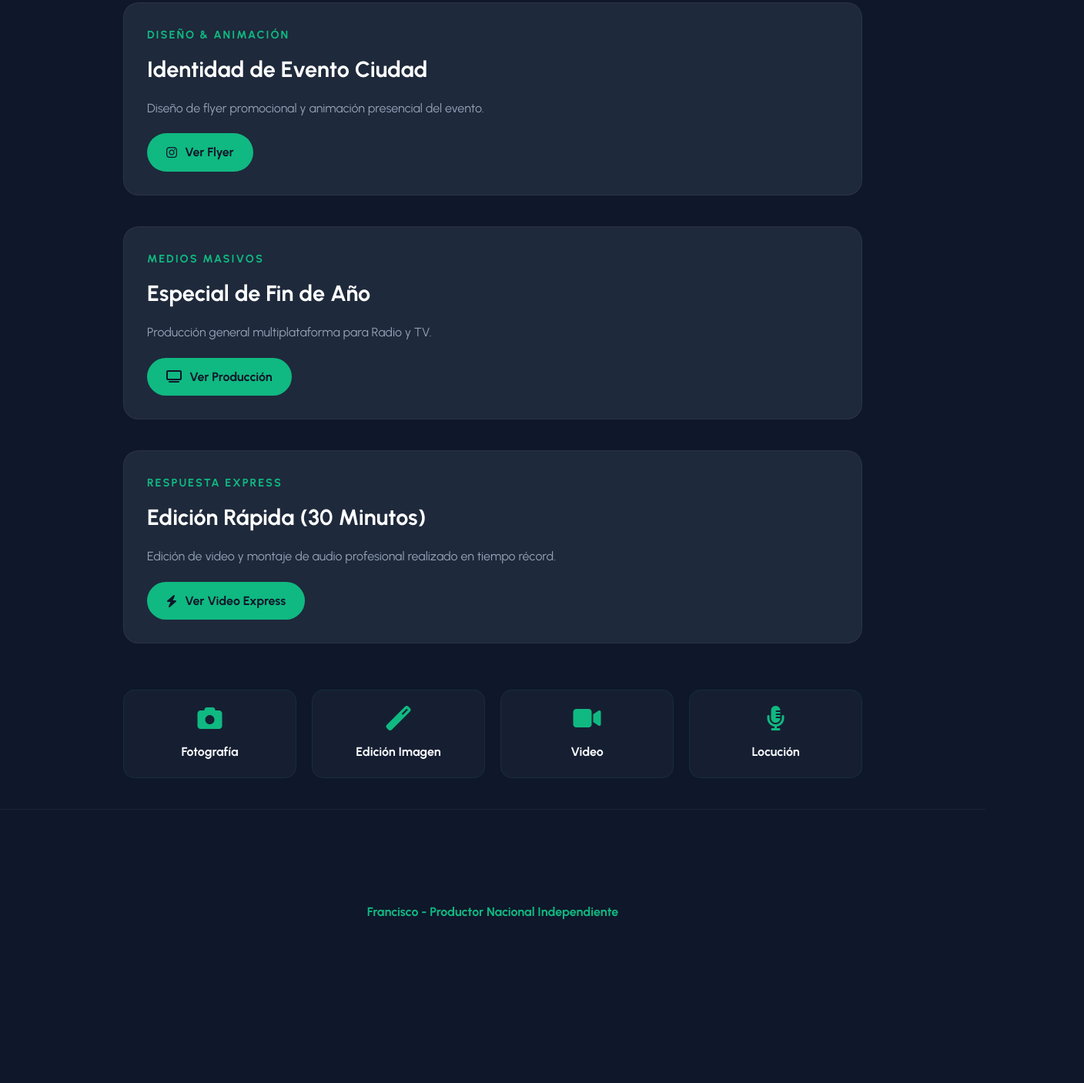
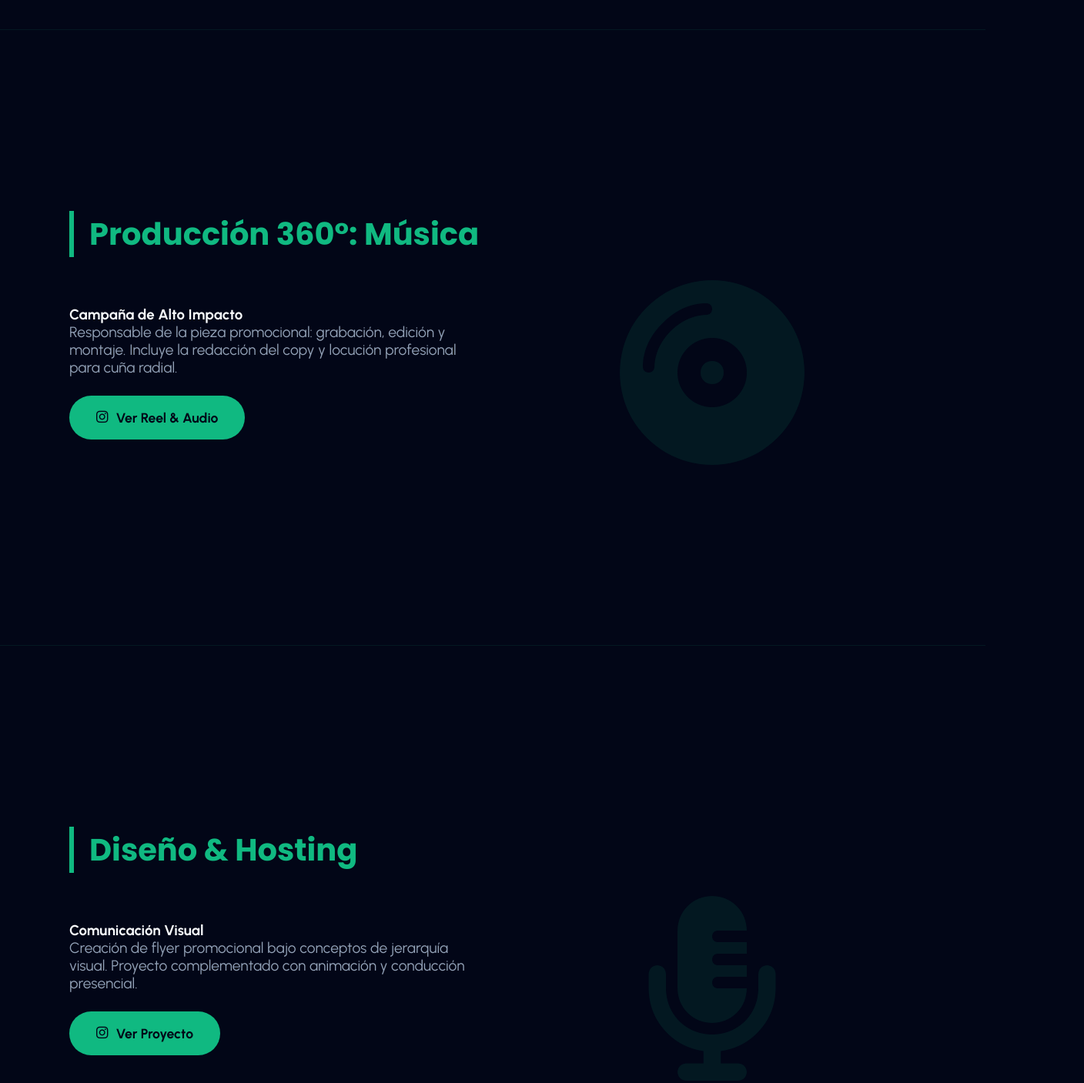
Before and after one commit to Frankcastell20/Portafolio_marketing, a plain HTML site: page index.html in a window 1280 px wide. Shown: the part 761-2168 px from the top of the page at 77% size, 1408 px wide, since content can reach past the window. Before the commit the page ends 2079 px from the top, so only its background shows below. Drawn offline with Linux system fonts and the light colour scheme.

Commit message:
Update index.html

```diff
--- a/index.html
+++ b/index.html
@@ -3,92 +3,170 @@
 <head>
     <meta charset="UTF-8">
     <meta name="viewport" content="width=device-width, initial-scale=1.0">
-    <title>Portafolio Profesional | Francisco - Marketing & Producción</title>
+    <title>Portafolio Profesional - Francisco Castellanos</title>
     <link rel="preconnect" href="https://fonts.googleapis.com">
     <link rel="preconnect" href="https://fonts.gstatic.com" crossorigin>
     <link href="https://fonts.googleapis.com/css2?family=Urbanist:wght@400;600;700&family=Poppins:wght@700&display=swap" rel="stylesheet">
     <link rel="stylesheet" href="https://cdnjs.cloudflare.com/ajax/libs/font-awesome/6.5.1/css/all.min.css">
     <style>
+        /* DISEÑO LLAMATIVO ORIGINAL */
         * { box-sizing: border-box; margin: 0; padding: 0; }
-        body { background-color: #0f172a; color: #f8fafc; font-family: 'Urbanist', sans-serif; line-height: 1.6; }
-        .container { max-width: 1000px; margin: 0 auto; padding: 40px 20px; }
-        header { text-align: center; padding: 60px 0; background: radial-gradient(circle at top right, rgba(16, 185, 129, 0.1), transparent); }
-        h1 { font-family: 'Poppins', sans-serif; font-size: 3rem; line-height: 1.1; margin-bottom: 20px; color: #fff; }
+        body { background-color: #020617; color: #f8fafc; font-family: 'Urbanist', sans-serif; overflow-x: hidden; }
+
+        .slide {
+            min-height: 100vh;
+            width: 100%;
+            display: flex;
+            flex-direction: column;
+            justify-content: center;
+            align-items: center;
+            padding: 60px 20px;
+            position: relative;
+            border-bottom: 1px solid rgba(16, 185, 129, 0.1);
+        }
+
+        /* EFECTO DE RESPLANDOR FONDO */
+        .glow {
+            position: absolute;
+            width: 500px;
+            height: 500px;
+            background: radial-gradient(circle, rgba(16, 185, 129, 0.15) 0%, transparent 70%);
+            z-index: 0;
+            pointer-events: none;
+        }
+
+        .container { max-width: 1100px; width: 100%; z-index: 1; }
+
+        h1 { font-family: 'Poppins', sans-serif; font-size: clamp(2.5rem, 8vw, 5rem); line-height: 1; margin-bottom: 20px; text-align: center; }
+        .slide-title { font-family: 'Poppins', sans-serif; font-size: 2.5rem; font-weight: 700; color: #10b981; margin-bottom: 30px; border-left: 6px solid #10b981; padding-left: 20px; }
+
+        p { font-size: 1.2rem; color: #94a3b8; margin-bottom: 25px; }
         .accent { color: #10b981; }
-        header p { font-size: 1.2rem; color: #94a3b8; max-width: 700px; margin: 0 auto; }
-        .project-card { background: #1e293b; border-radius: 20px; margin-bottom: 40px; overflow: hidden; border: 1px solid rgba(255,255,255,0.05); display: flex; flex-direction: column; transition: transform 0.3s ease; }
-        .project-card:hover { transform: translateY(-5px); border-color: rgba(16, 185, 129, 0.3); }
-        .project-content { padding: 30px; }
-        .project-tag { color: #10b981; font-weight: 700; font-size: 0.9rem; text-transform: uppercase; letter-spacing: 2px; margin-bottom: 10px; display: block; }
-        h3 { font-size: 1.8rem; margin-bottom: 15px; color: #fff; }
-        .project-content p { color: #94a3b8; margin-bottom: 20px; }
-        .btn-link { display: inline-flex; align-items: center; gap: 10px; background: #10b981; color: #0f172a; padding: 12px 25px; border-radius: 50px; text-decoration: none; font-weight: 700; transition: 0.3s; }
-        .btn-link:hover { background: #34d399; }
-        .skills-grid { display: grid; grid-template-columns: repeat(auto-fit, minmax(200px, 1fr)); gap: 20px; margin-top: 60px; }
-        .skill-item { background: rgba(30, 41, 59, 0.5); padding: 20px; border-radius: 15px; text-align: center; border: 1px solid rgba(16, 185, 129, 0.1); }
-        .skill-item i { font-size: 2rem; color: #10b981; margin-bottom: 15px; }
-        footer { text-align: center; padding: 80px 0; border-top: 1px solid rgba(255,255,255,0.05); }
-        @media (min-width: 768px) { h1 { font-size: 4rem; } .project-card { flex-direction: row; } .project-content { flex: 1; } }
+
+        /* BOTÓN LLAMATIVO */
+        .btn-link {
+            display: inline-flex; align-items: center; gap: 10px;
+            background-color: #10b981; color: #020617;
+            padding: 18px 35px; border-radius: 50px;
+            text-decoration: none; font-weight: 700; font-size: 1.1rem;
+            transition: all 0.3s ease;
+        }
+        .btn-link:hover { transform: translateY(-3px); box-shadow: 0 10px 20px rgba(16, 185, 129, 0.3); background-color: #34d399; }
+
+        .two-column { display: grid; grid-template-columns: 1fr; gap: 40px; align-items: center; }
+
+        .highlight-number { font-size: clamp(5rem, 15vw, 10rem); font-weight: 700; color: #10b981; line-height: 1; font-family: 'Poppins', sans-serif; }
+
+        /* GRID DE HABILIDADES */
+        .tile-grid { display: grid; grid-template-columns: repeat(auto-fit, minmax(280px, 1fr)); gap: 20px; width: 100%; }
+        .tile { background: #0f172a; padding: 40px; border-radius: 24px; text-align: center; border: 1px solid rgba(16, 185, 129, 0.1); transition: 0.3s; }
+        .tile:hover { border-color: #10b981; background: #1e293b; }
+        .tile i { font-size: 40px; color: #10b981; margin-bottom: 20px; }
+
+        @media (min-width: 768px) {
+            .two-column { grid-template-columns: 1fr 1fr; }
+        }
     </style>
 </head>
 <body>
-    <header>
-        <div class="container">
-            <p class="accent" style="margin-bottom: 10px; font-weight: 700;">PRODUCER & MARKETING ASST</p>
-            <h1>Creatividad <span class="accent">Multimedia</span> Profesional</h1>
-            <p>Especialista en producción audiovisual, locución y marketing digital.</p>
-        </div>
-    </header>
 
+<section class="slide">
+    <div class="glow" style="top: -10%; right: -10%;"></div>
+    <div class="container" style="text-align: center;">
+        <p style="letter-spacing: 5px; font-weight: 700; color: #10b981;">PORTAFOLIO PROFESIONAL</p>
+        <h1>Marketing, Multimedia <br>& Producción</h1>
+        <div style="height: 4px; width: 100px; background: #10b981; margin: 30px auto;"></div>
+        <p style="max-width: 800px; margin: 0 auto; font-size: 1.5rem;">Especialista en creación de contenido integral: Fotografía, edición de imagen, locución y producción audiovisual.</p>
+    </div>
+</section>
+
+<section class="slide">
     <div class="container">
-        <div class="project-card">
-            <div class="project-content">
-                <span class="project-tag">Producción 360°</span>
-                <h3>Promoción Concierto Musical</h3>
-                <p>Grabación, edición y locución profesional para circuito radial regional.</p>
+        <h2 class="slide-title">Producción 360°: Música</h2>
+        <div class="two-column">
+            <div>
+                <h3>Campaña de Alto Impacto</h3>
+                <p>Responsable de la pieza promocional: grabación, edición y montaje. Incluye la redacción del copy y locución profesional para cuña radial.</p>
                 <a href="https://www.instagram.com/reel/Cw-Toa9rh2P/" target="_blank" class="btn-link"><i class="fab fa-instagram"></i> Ver Reel & Audio</a>
             </div>
-        </div>
-
-        <div class="project-card">
-            <div class="project-content">
-                <span class="project-tag">Diseño & Animación</span>
-                <h3>Identidad de Evento Ciudad</h3>
-                <p>Diseño de flyer promocional y animación presencial del evento.</p>
-                <a href="https://www.instagram.com/p/Cn5nJYbrT7y/" target="_blank" class="btn-link"><i class="fab fa-instagram"></i> Ver Flyer</a>
+            <div style="text-align: center;">
+                <i class="fas fa-compact-disc" style="font-size: 15rem; color: rgba(16, 185, 129, 0.1);"></i>
             </div>
         </div>
+    </div>
+</section>
 
-        <div class="project-card">
-            <div class="project-content">
-                <span class="project-tag">Medios Masivos</span>
-                <h3>Especial de Fin de Año</h3>
-                <p>Producción general multiplataforma para Radio y TV.</p>
-                <a href="https://www.instagram.com/p/CYKXS97L-vn/" target="_blank" class="btn-link"><i class="fas fa-tv"></i> Ver Producción</a>
+<section class="slide">
+    <div class="container">
+        <h2 class="slide-title">Diseño & Hosting</h2>
+        <div class="two-column">
+            <div style="text-align: center; order: 2;">
+                 <i class="fas fa-microphone-alt" style="font-size: 15rem; color: rgba(16, 185, 129, 0.1);"></i>
+            </div>
+            <div style="order: 1;">
+                <h3>Comunicación Visual</h3>
+                <p>Creación de flyer promocional bajo conceptos de jerarquía visual. Proyecto complementado con animación y conducción presencial.</p>
+                <a href="https://www.instagram.com/p/Cn5nJYbrT7y/" target="_blank" class="btn-link"><i class="fab fa-instagram"></i> Ver Proyecto</a>
             </div>
         </div>
+    </div>
+</section>
 
-        <div class="project-card">
-            <div class="project-content">
-                <span class="project-tag">Respuesta Express</span>
-                <h3>Edición Rápida (30 Minutos)</h3>
-                <p>Edición de video y montaje de audio profesional realizado en tiempo récord.</p>
+<section class="slide">
+    <div class="container">
+        <h2 class="slide-title">Producción en Medios</h2>
+        <div class="two-column">
+            <div>
+                <h3>Especial de Fin de Año</h3>
+                <p>Lideré durante 3 años la Producción General. Integración de flyers, cuñas de audio y videos para Superhit 96.1 FM y Ven Televisión.</p>
+                <a href="https://www.instagram.com/p/CYKXS97L-vn/" target="_blank" class="btn-link"><i class="fas fa-tv"></i> Ver Producción TV/Radio</a>
+            </div>
+            <div style="text-align: center;">
+                 <i class="fas fa-broadcast-tower" style="font-size: 15rem; color: rgba(16, 185, 129, 0.1);"></i>
+            </div>
+        </div>
+    </div>
+</section>
+
+<section class="slide">
+    <div class="container">
+        <h2 class="slide-title">Eficiencia & Respuesta</h2>
+        <div class="two-column">
+            <div style="text-align: center;">
+                <div class="highlight-number">30</div>
+                <p style="font-weight: 700; color: #10b981; font-size: 1.5rem;">MINUTOS DE PRODUCCIÓN</p>
+            </div>
+            <div>
+                <h3>Agilidad Técnica Superior</h3>
+                <p>Edición de video y montaje de audio final entregado en tiempo récord de media hora para marketing de tiempo real.</p>
                 <a href="https://www.instagram.com/reel/C38JERkx_e1/" target="_blank" class="btn-link"><i class="fas fa-bolt"></i> Ver Video Express</a>
             </div>
         </div>
+    </div>
+</section>
 
-        <div class="skills-grid">
-            <div class="skill-item"><i class="fas fa-camera"></i><h4>Fotografía</h4></div>
-            <div class="skill-item"><i class="fas fa-magic"></i><h4>Edición Imagen</h4></div>
-            <div class="skill-item"><i class="fas fa-video"></i><h4>Video</h4></div>
-            <div class="skill-item"><i class="fas fa-microphone-alt"></i><h4>Locución</h4></div>
+<section class="slide">
+    <div class="container">
+        <h2 class="slide-title">Habilidades Técnicas</h2>
+        <div class="tile-grid">
+            <div class="tile"><i class="fas fa-camera"></i><h3>Fotografía</h3><p>Captura comercial y artística.</p></div>
+            <div class="tile"><i class="fas fa-magic"></i><h3>Edición Imagen</h3><p>Retoque digital avanzado.</p></div>
+            <div class="tile"><i class="fas fa-video"></i><h3>Producción Video</h3><p>Montaje para Reels y TV.</p></div>
+            <div class="tile"><i class="fas fa-microphone-alt"></i><h3>Locución</h3><p>Voz profesional para marcas.</p></div>
         </div>
     </div>
+</section>
 
-    <footer>
-        <div class="container">
-            <p style="font-weight: 700;" class="accent">Francisco - Productor Nacional Independiente</p>
+<section class="slide" style="background: linear-gradient(rgba(2, 6, 23, 0.8), rgba(2, 6, 23, 0.8));">
+    <div class="container" style="text-align: center;">
+        <h2 style="font-size: clamp(2rem, 5vw, 4rem); margin-bottom: 30px;">Contenido con <span class="accent">Propósito</span></h2>
+        <div style="margin-top: 50px; padding: 40px; border: 1px solid #10b981; border-radius: 30px; display: inline-block;">
+            <p style="color: #fff; margin-bottom: 10px; font-size: 1.5rem;">Listo para aportar valor a su equipo</p>
+            <h3 style="font-size: 2rem; color: #10b981; font-family: 'Poppins';">Francisco Castellanos</h3>
+            <p style="color: #94a3b8; font-weight: 600;">Productor Audiovisual</p>
         </div>
-    </footer>
+    </div>
+</section>
+
 </body>
 </html>
```
